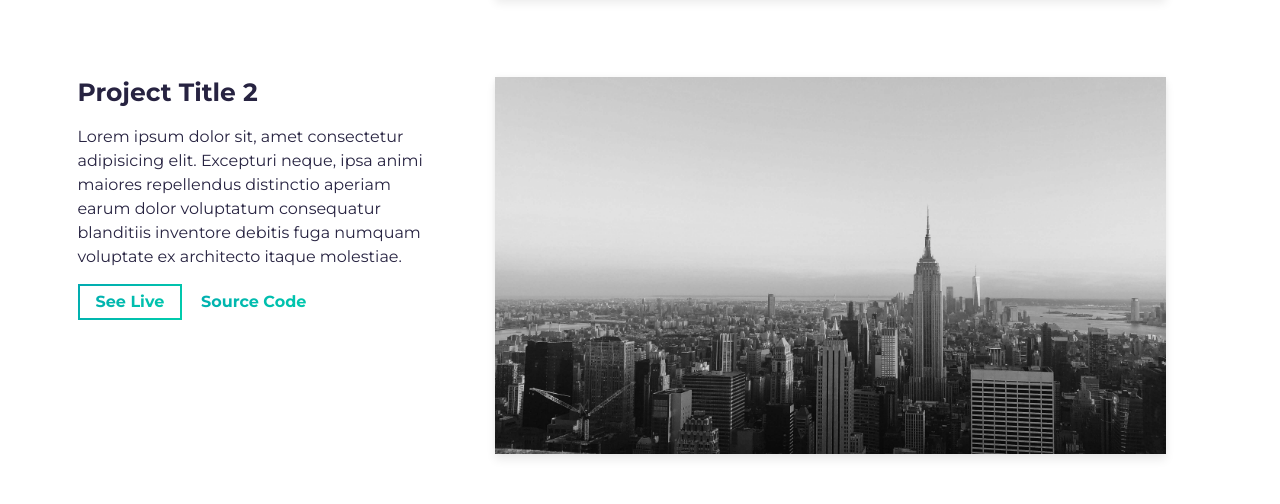
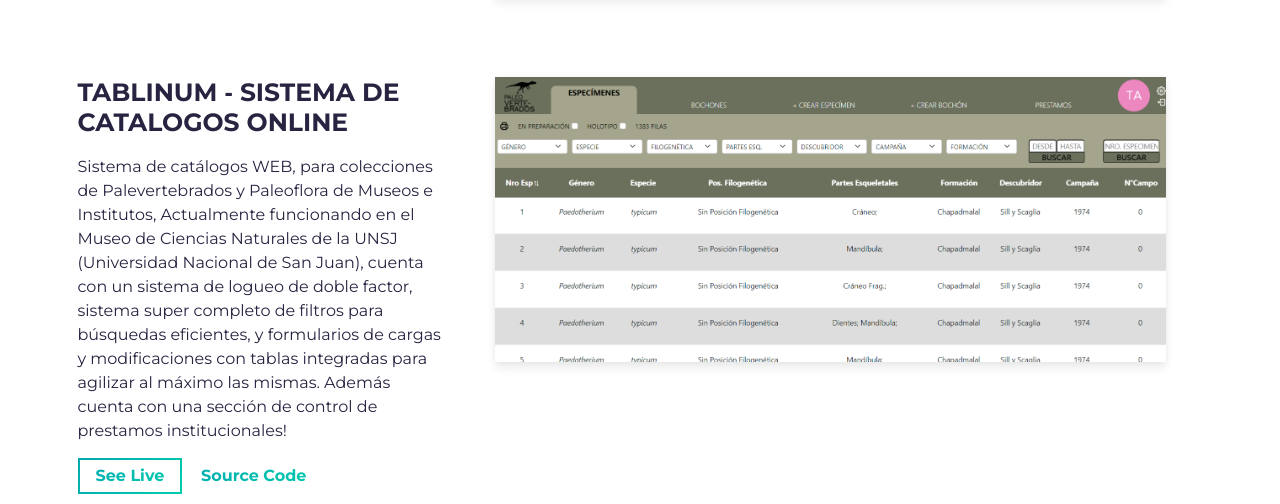
Before and after one commit to Leandro1709-sys/Portfolio, a website built with Parcel: page src/index.html in a window 1280 px wide. Shown: the part 2319-2823 px from the top of the page. Built offline with nearby package versions, Linux system fonts and the light colour scheme.

Commit message:
New Projecto
new project

```diff
--- a/src/index.html
+++ b/src/index.html
@@ -215,21 +215,17 @@
           <div class="row">
             <div class="col-lg-4 col-sm-12">
               <div class="project-wrapper__text load-hidden">
-                <h3 class="project-wrapper__text-title">Project Title 2</h3>
+                <h3 class="project-wrapper__text-title">TABLINUM ‑ SISTEMA DE CATALOGOS ONLINE</h3>
                 <div>
                   <p class="mb-4">
-                    Lorem ipsum dolor sit, amet consectetur adipisicing elit.
-                    Excepturi neque, ipsa animi maiores repellendus distinctio
-                    aperiam earum dolor voluptatum consequatur blanditiis
-                    inventore debitis fuga numquam voluptate ex architecto
-                    itaque molestiae.
+                    Sistema de catálogos WEB, para colecciones de Palevertebrados y Paleoflora de Museos e Institutos, Actualmente funcionando en el Museo de Ciencias Naturales de la UNSJ (Universidad Nacional de San Juan), cuenta con un sistema de logueo de doble factor, sistema super completo de filtros para búsquedas eficientes, y formularios de cargas y modificaciones con tablas integradas para agilizar al máximo las mismas. Además cuenta con una sección de control de prestamos institucionales!
                   </p>
                 </div>
                 <a
                   rel="noreferrer"
                   target="_blank"
                   class="cta-btn cta-btn--hero"
-                  href="#!"
+                  href="https://tablinum.host/"
                 >
                   See Live
                 </a>
@@ -237,7 +233,7 @@
                   rel="noreferrer"
                   target="_blank"
                   class="cta-btn text-color-main"
-                  href="#!"
+                  href="https://github.com/SantiagoMartinez12/TABLINUM-2.0"
                 >
                   Source Code
                 </a>
@@ -254,9 +250,9 @@
                     class="thumbnail rounded js-tilt"
                   >
                     <img
-                      alt="Project Image"
+                      alt="tablinun"
                       class="img-fluid"
-                      src="assets/project.jpg"
+                      src="assets/Tablinum.png"
                     />
                   </div>
                 </a>
```
Also changed, not shown: src/assets/Tablinum.png (added).
